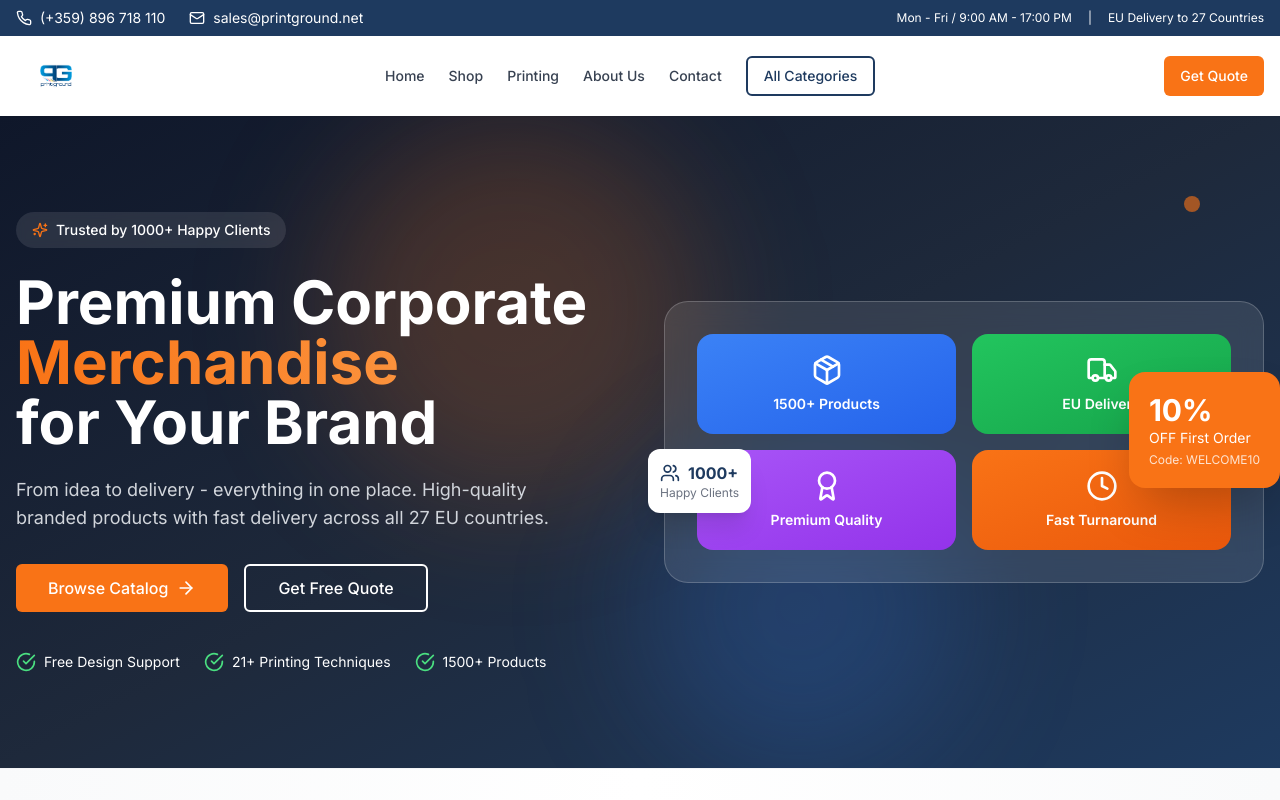
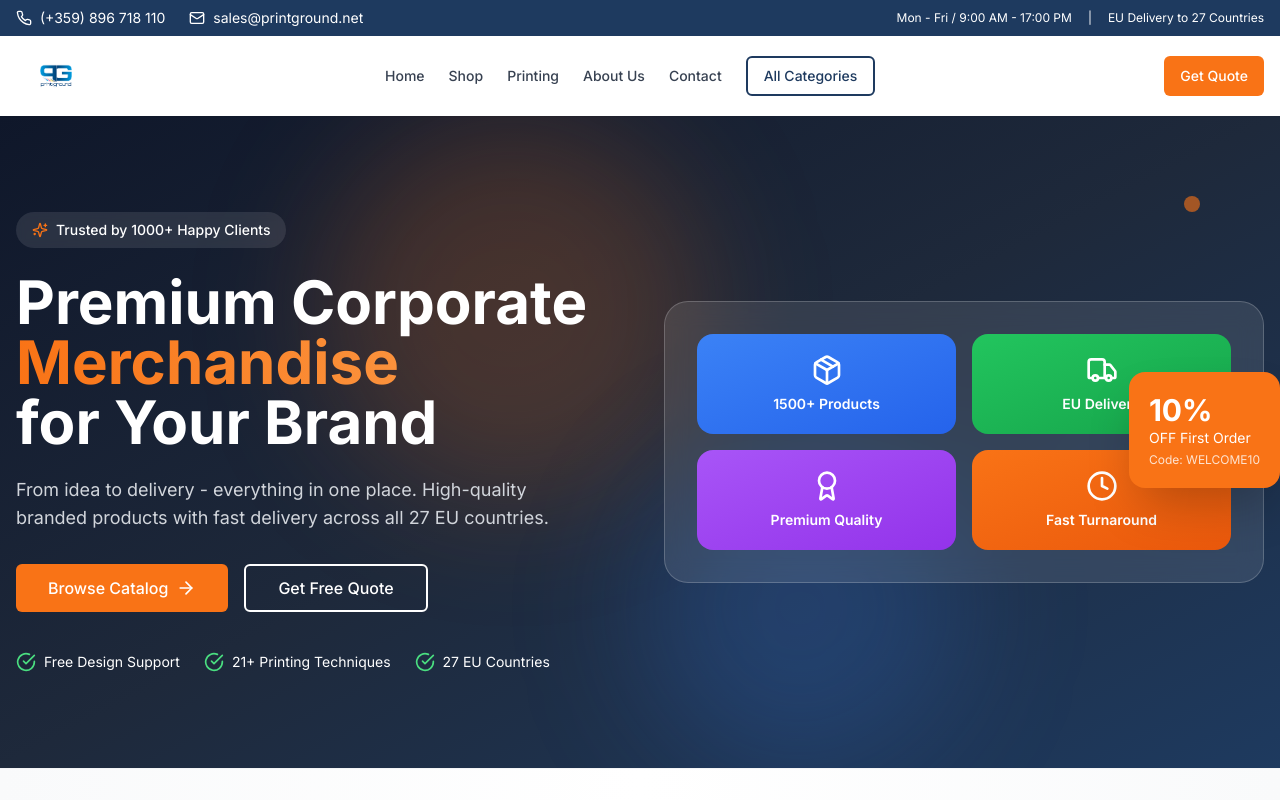
Before and after one commit to BozhidarVladimirov/printgroundeu, a Next.js app: page / in a window 1280 px wide. Shown: the top 800 px of the page. Built offline with nearby package versions, Linux system fonts and the light colour scheme.

Commit message:
Remove duplicate elements in Hero section

```diff
--- a/src/components/home/hero.tsx
+++ b/src/components/home/hero.tsx
@@ -2,7 +2,7 @@
 
 import Link from 'next/link'
 import { motion } from 'framer-motion'
-import { ArrowRight, Truck, Shield, Clock, Sparkles, Zap, Package, Users, Award, Globe, CheckCircle, Star } from 'lucide-react'
+import { ArrowRight, Truck, Shield, Clock, Sparkles, Zap, Package, Award, Globe, CheckCircle, Star } from 'lucide-react'
 import { Button } from '@/components/ui/button'
 
 export function Hero() {
@@ -70,7 +70,7 @@ export function Hero() {
               </div>
               <div className="flex items-center gap-2">
                 <CheckCircle className="w-5 h-5 text-green-400" />
-                <span className="text-sm">1500+ Products</span>
+                <span className="text-sm">27 EU Countries</span>
               </div>
             </div>
           </motion.div>
@@ -115,20 +115,6 @@ export function Hero() {
               <p className="text-3xl font-bold">10%</p>
               <p className="text-sm">OFF First Order</p>
               <p className="text-xs opacity-80 mt-1">Code: WELCOME10</p>
-            </motion.div>
-
-            {/* Mini Badge */}
-            <motion.div
-              initial={{ opacity: 0, x: -20 }}
-              animate={{ opacity: 1, x: 0 }}
-              transition={{ duration: 0.6, delay: 1 }}
-              className="absolute -left-4 bottom-1/4 bg-white text-primary rounded-xl shadow-xl p-3"
-            >
-              <div className="flex items-center gap-2">
-                <Users className="w-5 h-5" />
-                <span className="font-bold">1000+</span>
-              </div>
-              <p className="text-xs text-gray-500">Happy Clients</p>
             </motion.div>
           </motion.div>
         </div>
```
